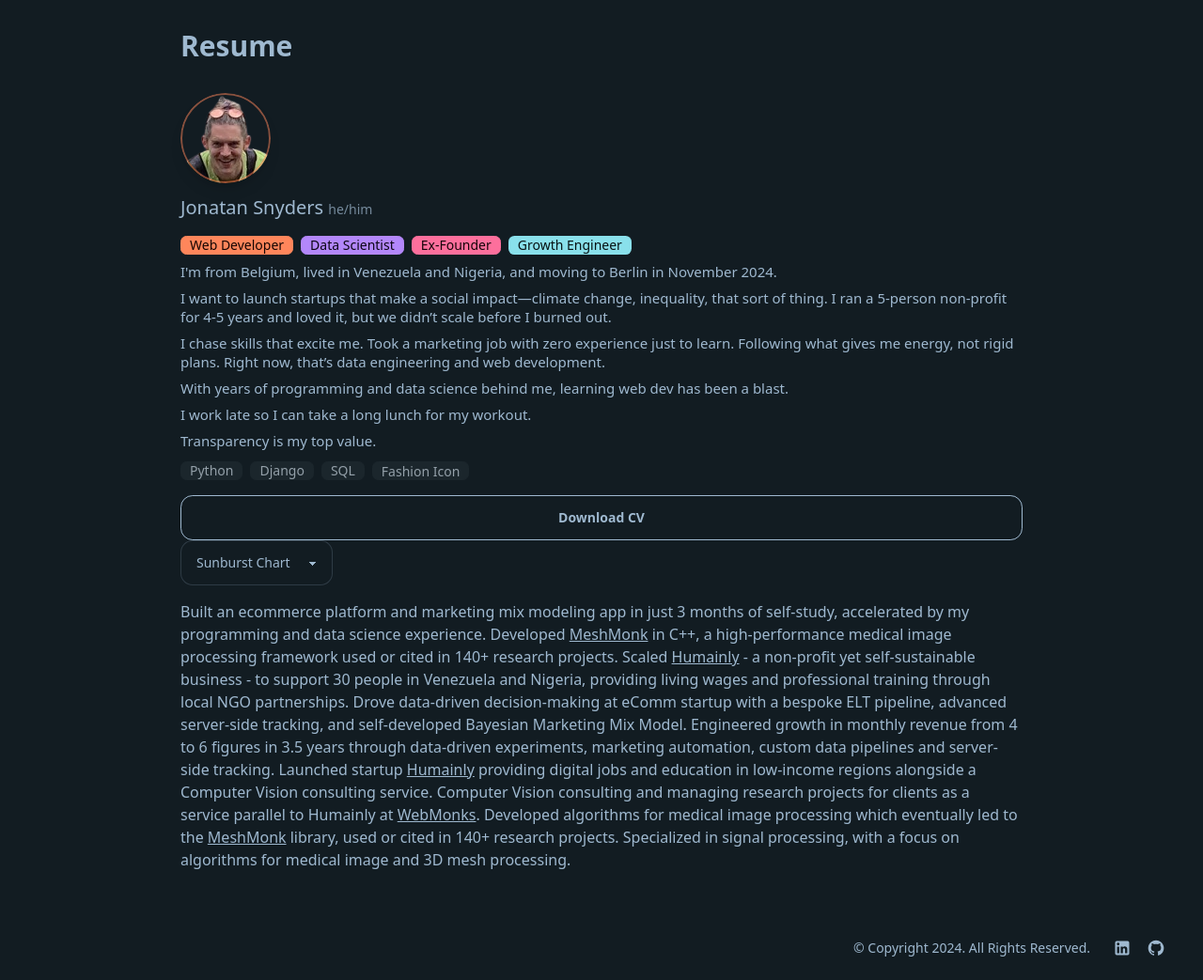
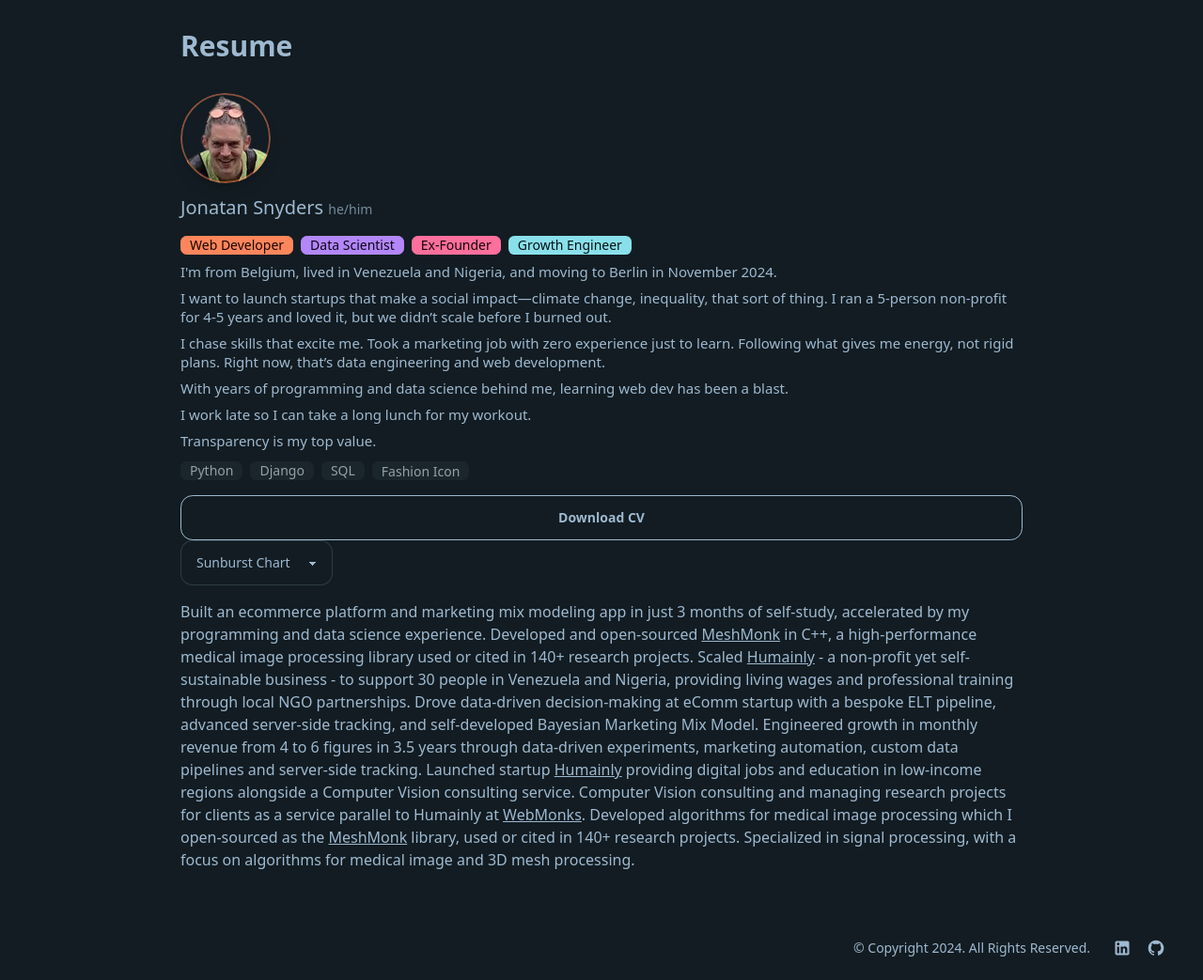
Before and after one commit to jsnyde0/resume, a Django app: template templates/resume.html in a window 1280 px wide. Shown: the part 137-1180 px from the top of the page at 94% size. Run offline with Django 5.2, Linux system fonts and the light colour scheme; the template is opened without the code that fills it, so the values that code supplies are empty; some libraries are stand-ins or nearby versions.

Commit message:
added info that meshmonk is open-source

```diff
--- a/templates/partials/pages/resume.html
+++ b/templates/partials/pages/resume.html
@@ -108,7 +108,7 @@
         date_range="2017"
         image_url="{% static 'img/meshmonk-logo-white.png' %}"
         image_alt="MeshMonk Logo"
-    >Developed <a href="https://github.com/TheWebMonks/meshmonk" target="_blank" class="link">MeshMonk</a> in C++, a high-performance medical image processing framework used or cited in 140+ research projects.</c-resume-item-card>
+    >Developed and open-sourced <a href="https://github.com/TheWebMonks/meshmonk" target="_blank" class="link">MeshMonk</a> in C++, a high-performance medical image processing library used or cited in 140+ research projects.</c-resume-item-card>
 
     <c-resume-item-card
         title="Scaled international impact-first business to support 30 people"
@@ -183,7 +183,7 @@
     date_range="2012 - 2014"
     image_url="{% static 'img/KULeuven_old_logo.png' %}"
     image_alt="KULeuven Logo">
-      Developed algorithms for medical image processing which eventually led to the <a href="https://github.com/TheWebMonks/meshmonk" target="_blank" class="link">MeshMonk</a> library, used or cited in 140+ research projects.
+      Developed algorithms for medical image processing which I open-sourced as the <a href="https://github.com/TheWebMonks/meshmonk" target="_blank" class="link">MeshMonk</a> library, used or cited in 140+ research projects.
     </c-resume-item-card>
 
   </c-resume-card>
```
